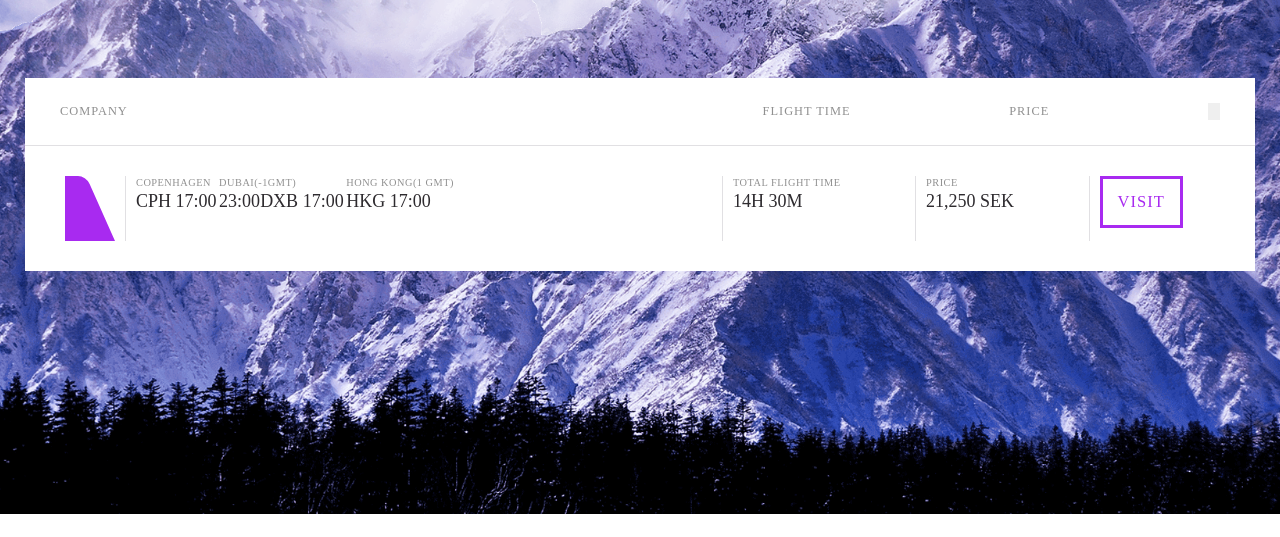
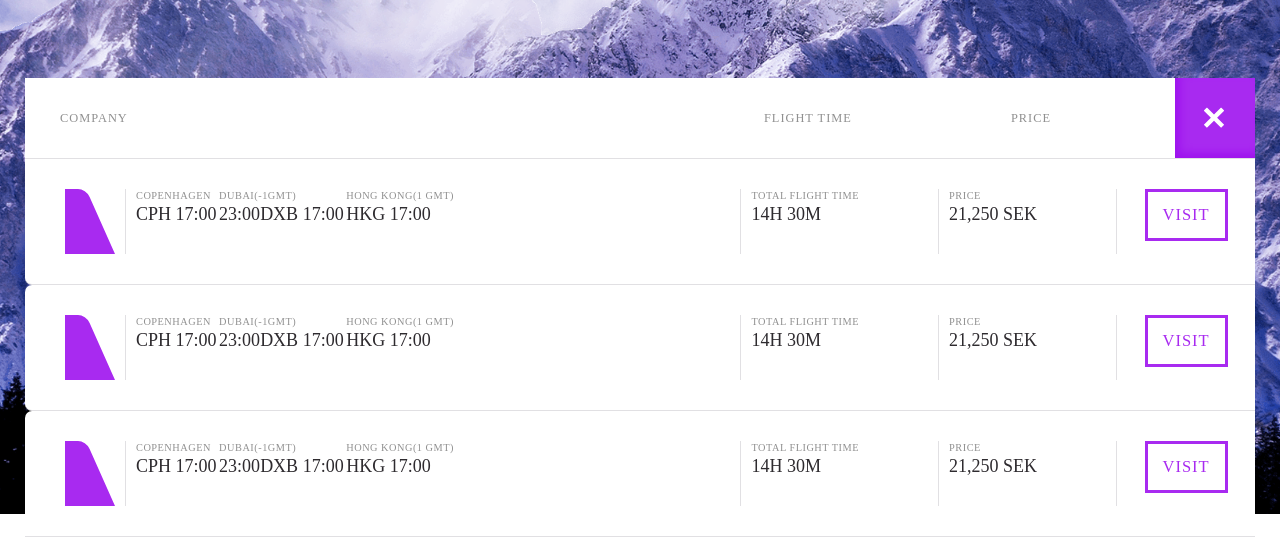
Before and after one commit to Antonranestam/elastic-donut, a website: page index.html in a window 1280 px wide. Shown: the part 286-823 px from the top of the page. Before the commit the page ends 800 px from the top, so only its background shows below. Drawn offline with Linux system fonts and the light colour scheme; a small style sheet from the web is missing.

Commit message:
More styling of flight table

```diff
--- a/index.html
+++ b/index.html
@@ -165,6 +165,84 @@
           <button class="btn-border">Visit</button>
         </div>
       </article>
+
+      <article class="flight-table__item">
+
+        <div class="flight-table__item__section flight-table__item__section--plane-wing">
+          <figure class="plane-wing"></figure>
+        </div>
+
+        <div class="flight-table__item__section flight-table__item__section--travel">
+
+          <div class="flight-table__item__section__inner">
+            <span class="above-label">Copenhagen</span>
+            <h4>CPH <time>17:00</time></h4>
+          </div>
+
+          <div class="flight-table__item__section__inner">
+            <span class="above-label">Dubai(-1GMT)</span>
+            <h4><time>23:00</time>DXB <time>17:00</time></h4>
+          </div>
+
+          <div class="flight-table__item__section__inner">
+            <span class="above-label">Hong kong(1 GMT)</span>
+            <h4>HKG <time>17:00</time></h4>
+          </div>
+        </div>
+
+        <div class="flight-table__item__section">
+          <span class="above-label">Total flight time</span>
+          <h4>14h 30m</h4>
+        </div>
+
+        <div class="flight-table__item__section">
+          <span class="above-label">Price</span>
+          <h4>21,250 SEK</h4>
+        </div>
+
+        <div class="flight-table__item__section flight-table__item__section--button-wrap">
+          <button class="btn-border">Visit</button>
+        </div>
+      </article>
+
+      <article class="flight-table__item">
+
+        <div class="flight-table__item__section flight-table__item__section--plane-wing">
+          <figure class="plane-wing"></figure>
+        </div>
+
+        <div class="flight-table__item__section flight-table__item__section--travel">
+
+          <div class="flight-table__item__section__inner">
+            <span class="above-label">Copenhagen</span>
+            <h4>CPH <time>17:00</time></h4>
+          </div>
+
+          <div class="flight-table__item__section__inner">
+            <span class="above-label">Dubai(-1GMT)</span>
+            <h4><time>23:00</time>DXB <time>17:00</time></h4>
+          </div>
+
+          <div class="flight-table__item__section__inner">
+            <span class="above-label">Hong kong(1 GMT)</span>
+            <h4>HKG <time>17:00</time></h4>
+          </div>
+        </div>
+
+        <div class="flight-table__item__section">
+          <span class="above-label">Total flight time</span>
+          <h4>14h 30m</h4>
+        </div>
+
+        <div class="flight-table__item__section">
+          <span class="above-label">Price</span>
+          <h4>21,250 SEK</h4>
+        </div>
+
+        <div class="flight-table__item__section flight-table__item__section--button-wrap">
+          <button class="btn-border">Visit</button>
+        </div>
+      </article>
     </section>
   </main>
 </body>
--- /dev/null
+++ b/scss/components/button/_btn-close.scss
@@ -0,0 +1,12 @@
+.btn-close {
+  @include animate-object();
+  @include svg-bg(sprite, 25px -393px, $purple);
+  padding: 40px;
+  outline: 0;
+  box-shadow: inset 5px -5px 8px darken($purple, 5%);
+
+  &:hover {
+    background-color: darken($purple, 5%);
+    box-shadow: inset 5px -5px 8px darken($purple, 8%);
+  }
+}
--- a/scss/elements/flight-table/_item.scss
+++ b/scss/elements/flight-table/_item.scss
@@ -1,6 +1,18 @@
 .flight-table__item {
   display: flex;
-  padding: 30px;
+  border-bottom: 1px solid $grey-hr;
+  padding: 30px 0 30px 30px;
+  border-bottom-left-radius: 7px;
+  border-top-left-radius: 7px;
+  background-color: $white;
+
+  &:nth-child(2) {
+    border-top-left-radius: 0;
+  }
+
+  &:last-child {
+    border-bottom-left-radius: 0;
+  }
 }
 
 .flight-table__item__section {
@@ -23,6 +35,7 @@
 
   &--button-wrap {
     flex-grow: .5;
+    text-align: center;
   }
 
   h4 {
--- a/scss/elements/flight-table/flight-table-header.scss
+++ b/scss/elements/flight-table/flight-table-header.scss
@@ -1,14 +1,20 @@
 .flight-table__header {
   padding: 25px 35px;
   border-bottom: 1px solid $grey-hr;
+  overflow: hidden;
   display: flex;
-  flex-direction: column;
-  flex-flow: row wrap;
+  background-color: $white;
+
+  .btn-close {
+    margin: -25px -35px;
+    float: right;
+  }
 }
 
 .table__header__item {
-  @include font-size(1.2);
+  @include font-size(1.2, 2.5);
   flex-grow: 1;
+  float: left;
   font-family: $futura-medium;
   text-transform: uppercase;
   letter-spacing: 1px;
--- a/scss/elements/flight-table/flight-table.scss
+++ b/scss/elements/flight-table/flight-table.scss
@@ -1,5 +1,4 @@
 .flight-table {
-  background-color: $white;
   margin: 0 25px;
   overflow: hidden;
 }
```
Also changed, not shown: dist/css/main.css.
